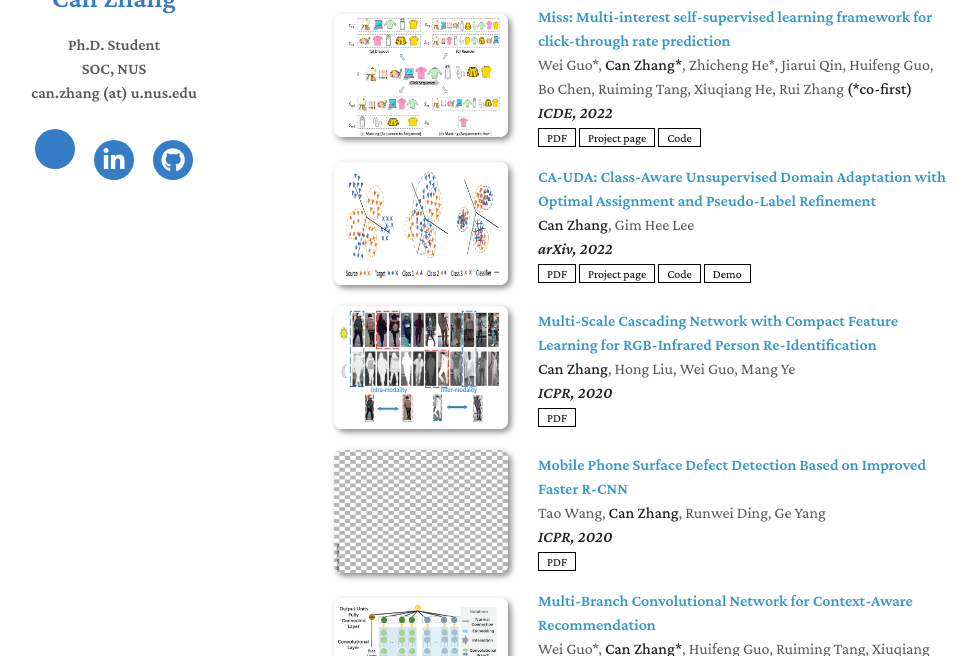
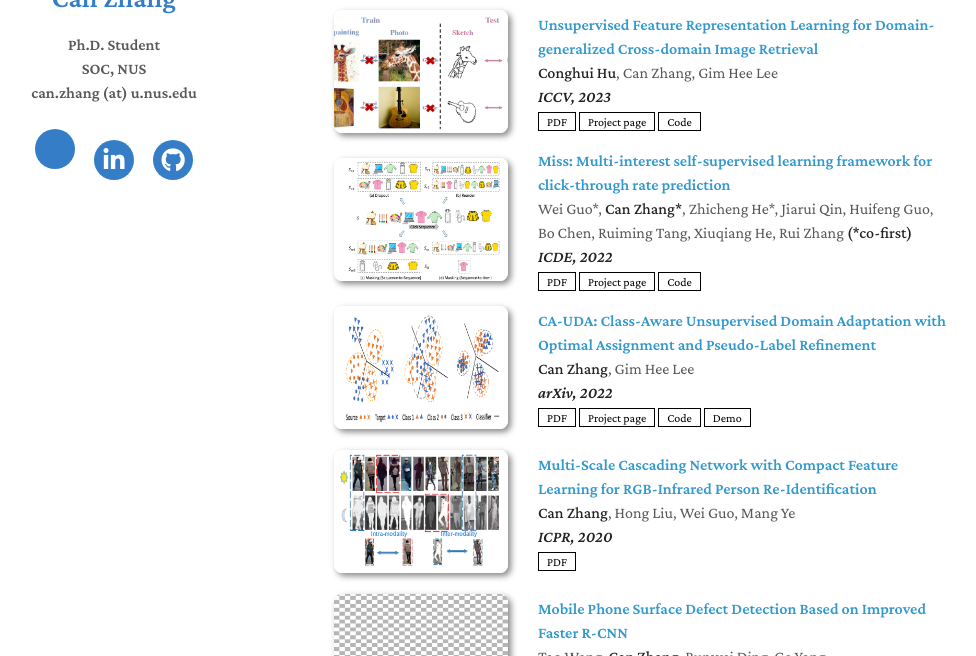
Before and after one commit to lulusindazc/can-zhang, a Jekyll site: the page built from index.md, in a window 1280 px wide and 900 px high, scrolled down 637 px, cut to the strip 244-900 px from the top of the window. Shown: the whole strip, without its empty margins (156-1132 px from the left). Built offline with Jekyll 4.4.1, drawn with Linux system fonts in a browser that asks for light colours; nearby versions of some CDN libraries; a style sheet for code colours, icons or effects is not loaded; our own code applies the rules of GitHub Pages for plain Markdown files.

Commit message:
Initial commit

```diff
--- a/index.md
+++ b/index.md
@@ -53,6 +53,25 @@ My research interests lie broadly in the field of computer vision (CV), machine
   <div id="podia_3d" class="col-sm-9" style="position: relative;width: 100%;padding-right: 15px;padding-left: 20px;">
       <div class="title"><a href="======">GeT: Generative Target Structure Debiasing for Domain Adaptation</a></div>
       <div class="author"><strong>Can Zhang</strong>, Gim Hee Lee</div>
+      <div class="periodical"><em><strong>ICCV, 2023</strong></em>
+      </div>
+    <div class="links">
+      <a href="======" class="btn btn-sm z-depth-0" role="button" target="_blank" style="font-size:12px;">PDF</a>
+      <a href="https://lulusindazc.github.io/getproject/" class="btn btn-sm z-depth-0" role="button" target="_blank" style="font-size:12px;">Project page</a>
+      <a href="======" class="btn btn-sm z-depth-0" role="button" target="_blank" style="font-size:12px;">Code</a>
+    </div>
+  </div>
+</div>
+</li>
+
+<li>
+<div class="pub-row">
+  <div class="col-sm-3 abbr" style="position: relative;padding-right: 15px;padding-left: 15px;">
+    <img src="./assets/research/DG-UCDIR_teaser.png" class="teaser img-fluid z-depth-1">
+  </div>
+  <div id="podia_3d" class="col-sm-9" style="position: relative;width: 100%;padding-right: 15px;padding-left: 20px;">
+      <div class="title"><a href="======">Unsupervised Feature Representation Learning for Domain-generalized Cross-domain Image Retrieval</a></div>
+      <div class="author"><strong>Conghui Hu</strong>, Can Zhang, Gim Hee Lee</div>
       <div class="periodical"><em><strong>ICCV, 2023</strong></em>
       </div>
     <div class="links">
```
Also changed, not shown: assets/research/DG-UCDIR_teaser.png (added).
